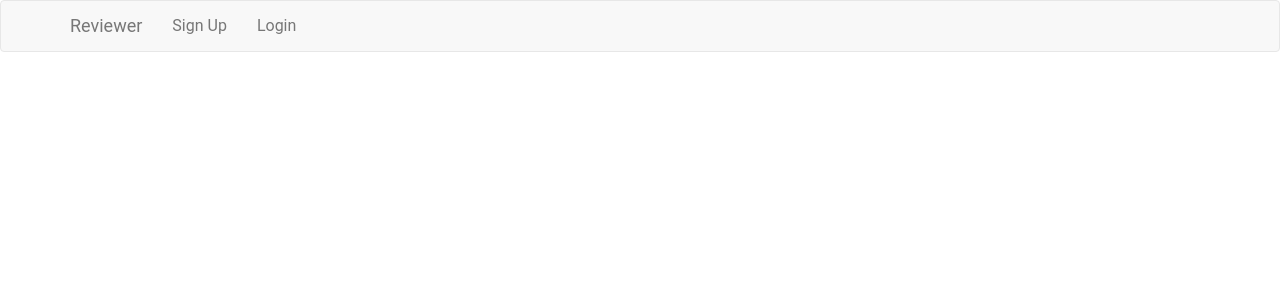
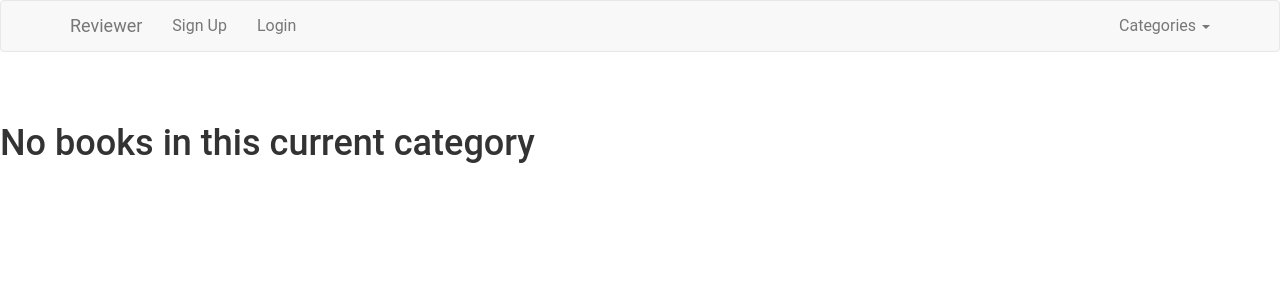
Before and after one commit to Evans-Munatsa/reviews, a Rails app: page / in a window 1280 px wide. Shown: the top 300 px of the page. Run offline with Rails 7, Linux system fonts and the light colour scheme; data that the repository does not hold is empty; style sheets or scripts are compiled from the project's sources; some libraries are stand-ins or nearby versions.

Commit message:
Categories functionality completed

```diff
--- a/app/controllers/books_controller.rb
+++ b/app/controllers/books_controller.rb
@@ -2,7 +2,13 @@ class BooksController < ApplicationController
 	before_action :find_book, only: [:show, :edit, :update, :destroy]
 
 	def index
-		@books = Book.all.order("created_at DESC")
+		if params[:category].blank?
+			@books = Book.all.order("created_at DESC")
+
+		else
+			@category_id = Category.find_by(name: params[:category]).id
+			@books = Book.where(:category_id => @category_id).order("created_at DESC")
+		end
 	end
 
 	def show
@@ -27,9 +33,11 @@ class BooksController < ApplicationController
 	end
 
 	def edit
+	    @categories = Category.all.map{ |c| [c.name, c.id] }
 	end
 
 	def update
+		@book.category_id = params[:category_id]
 		if @book.update(book_params)
 			redirect_to book_path(@book)
 		else
@@ -45,7 +53,7 @@ class BooksController < ApplicationController
 	private
 
 	def book_params
-		params.require(:book).permit(:title, :description, :author)
+		params.require(:book).permit(:title, :description, :author, :category_id)
 	end
 
 	def find_book
--- a/app/views/books/_form.html.erb
+++ b/app/views/books/_form.html.erb
@@ -1,4 +1,4 @@
-<%= simple_form_for @book do |f| %>
+<%= simple_form_for @book, :html => {:multipart => true } do |f| %>
 <%= select_tag(:category_id, options_for_select(@categories), :prompt => "Select a category") %>
   <%= f.input :title, label: "Book Title" %>
   <%= f.input :description %>
--- a/app/views/books/index.html.erb
+++ b/app/views/books/index.html.erb
@@ -1,4 +1,9 @@
+<h1 class="current-category"><%= params[:category] %></h1>
 
-<% @books.each do |book| %>
-   <h2><%= link_to book.title, book_path(book) %></h2>
+<% if @books.count ==0 %>
+	<h1>No books in this current category</h1>
+<% else %>
+	<% @books.each do |book| %>
+	   <h2><%= link_to book.title, book_path(book) %></h2>
+	<% end %>
 <% end %>
--- a/app/views/books/show.html.erb
+++ b/app/views/books/show.html.erb
@@ -1,5 +1,6 @@
 <h1><%= @book.title %></h1>
 <h2><%= @book.author %></h2>
+<h4>Category: <%= @book.category.name%></h4>
 <h3><%= @book.description %></h3>
 
 
--- a/app/views/layouts/application.html.erb
+++ b/app/views/layouts/application.html.erb
@@ -26,6 +26,18 @@
         </ul>
 
         <ul class="nav navbar-nav navbar-right">
+
+          <li class="dropdown">
+            <a href="#" class="dropdown-toggle" data-toggle="dropdown" role="button" aria-expanded="false"> Categories <span class="caret"></span>
+              <ul class="dropdown-menu" role="menu">
+                <% Category.all.each do |category| %>
+                <li class="<%= 'active' if params[:category] == category.name %>">
+                  <%= link_to category.name, books_path(category: category.name), class:"link" %>
+                </li>
+                <% end %>
+              </ul>
+            </a>
+          </li>
           <% if user_signed_in? %>
             <li> <%= link_to "Add Book", new_book_path %></li>
           <% end %>
```
Also changed, not shown: app/views/books/edit.html.erb (+8 -1 lines).
